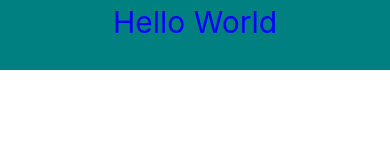
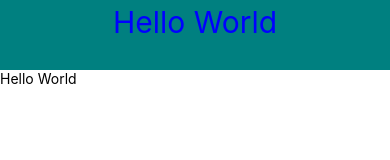
Before and after one commit to D-Coder135/HelloWorldApp, a React Native app: screen / in a window 390 px wide. Shown: the part 132-292 px from the top of the page. Built offline with nearby package versions, Linux system fonts and the light colour scheme.

Commit message:
pass the message field to the Text tag

```diff
--- a/App.js
+++ b/App.js
@@ -16,7 +16,7 @@ function App() {
     <View>
     <Text style = {{fontSize: 30, marginTop: 30, textAlign: 'center', color: 'red'}}>{message}</Text>
     <Text style = {internalStyle.textStyle}>{message}</Text>
-    <Text></Text>
+    <Text>{message}</Text>
     </View>
   );
 }
```
